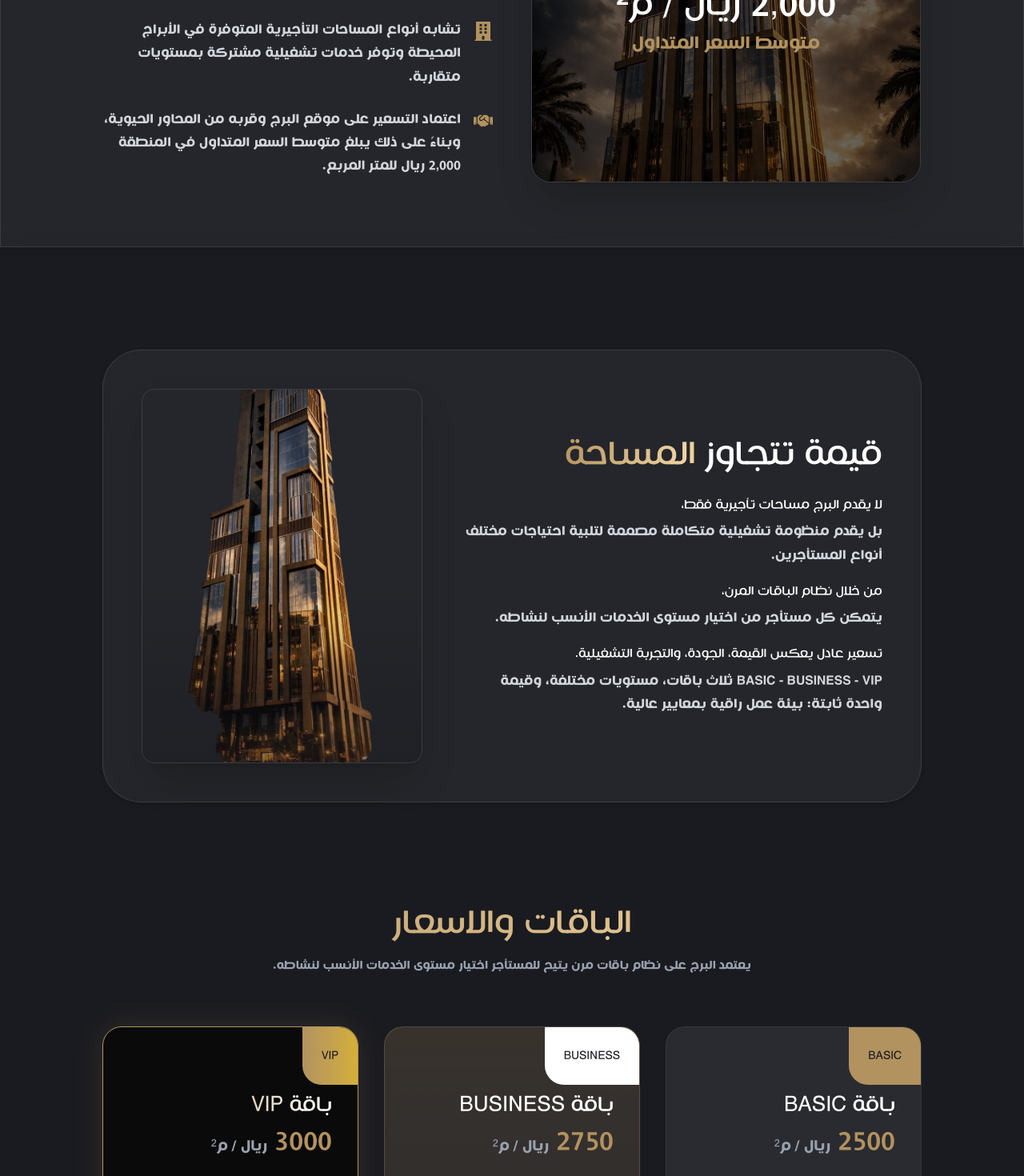
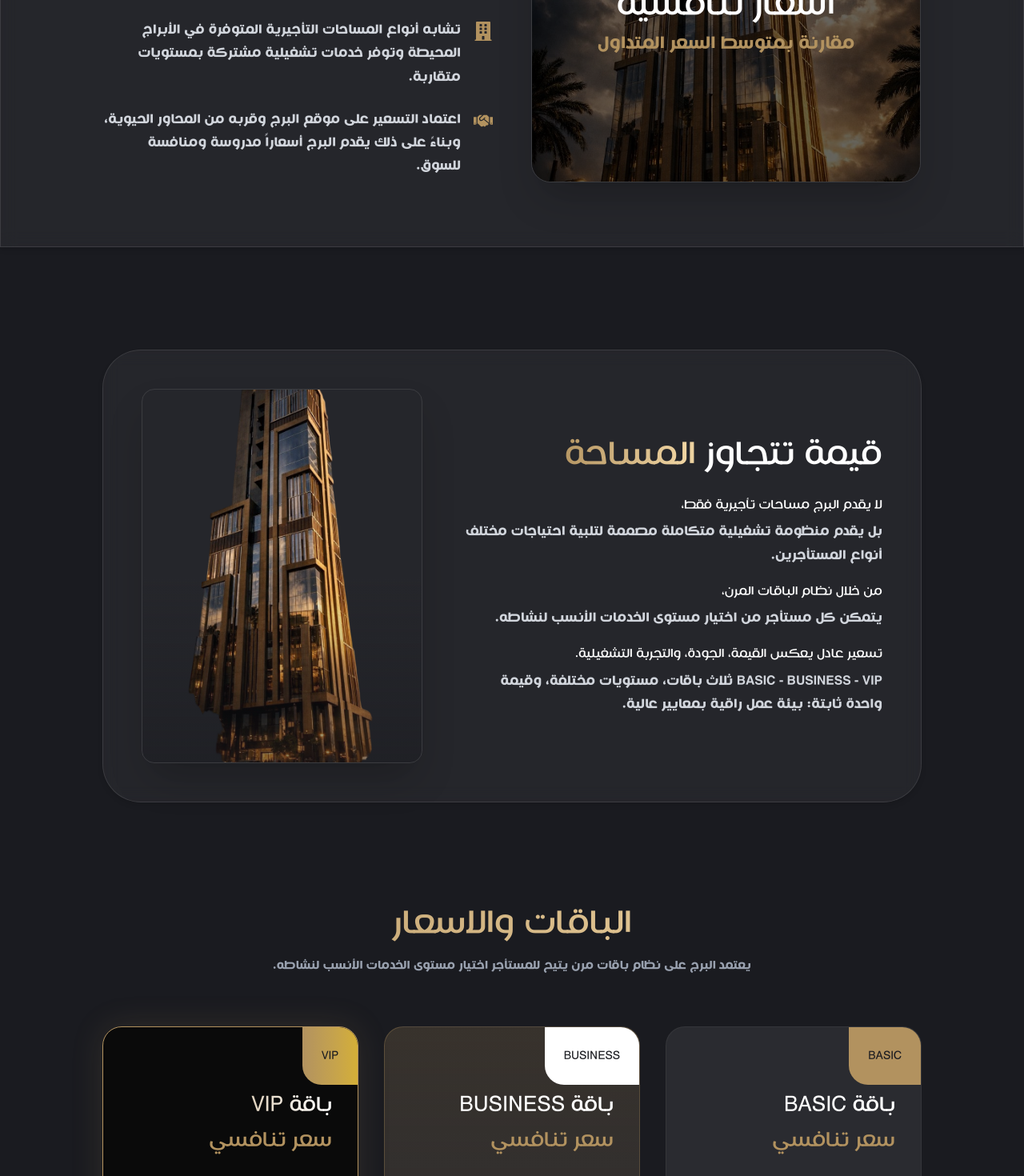
Before and after one commit to AmmarBr/Al-Mughib-Company, a React (Vite) app: page /burj-al-mughib in a window 1280 px wide. Shown: the part 1340-2810 px from the top of the page at 80% size. Built offline with nearby package versions, Linux system fonts and the light colour scheme.

Commit message:
12th commit

```diff
--- a/src/components/BurjDetails.jsx
+++ b/src/components/BurjDetails.jsx
@@ -121,8 +121,8 @@ export default function BurjDetails() {
                                 <img src={assets.about_bg} alt="Neighborhood" className="w-full h-[400px] object-cover transition-transform duration-700 group-hover:scale-110" />
                                 <div className="absolute inset-0 bg-black/60 flex items-center justify-center">
                                     <h3 className="text-4xl md:text-5xl font-bold text-white text-center">
-                                        2,000 ريال / م²<br />
-                                        <span className="text-xl md:text-2xl font-normal text-[var(--brand-gold)] mt-2 block">متوسط السعر المتداول</span>
+                                        أسعار تنافسية<br />
+                                        <span className="text-xl md:text-2xl font-normal text-[var(--brand-gold)] mt-2 block">مقارنة بمتوسط السعر المتداول</span>
                                     </h3>
                                 </div>
                             </div>
@@ -155,7 +155,7 @@ export default function BurjDetails() {
                                 <motion.li variants={fadeInUp} className='flex gap-4 items-start'>
                                     <FaHandshake className='text-[var(--brand-gold)] text-2xl mt-1 shrink-0' />
                                     <p className='text-gray-300 text-lg leading-relaxed'>
-                                        اعتماد التسعير على موقع البرج وقربه من المحاور الحيوية، وبناءً على ذلك يبلغ متوسط السعر المتداول في المنطقة 2,000 ريال للمتر المربع.
+                                        اعتماد التسعير على موقع البرج وقربه من المحاور الحيوية، وبناءً على ذلك يقدم البرج أسعاراً مدروسة ومنافسة للسوق.
                                     </p>
                                 </motion.li>
                             </ul>
@@ -220,8 +220,8 @@ export default function BurjDetails() {
                         </div>
                         <div className='p-8 pt-20 flex-grow'>
                             <h3 className='text-3xl font-bold text-white mb-2'>باقة BASIC</h3>
-                            <div className='text-4xl font-bold text-[var(--brand-gold)] mb-6'>
-                                2500 <span className='text-xl text-gray-400 font-normal'>ريال / م²</span>
+                            <div className='text-3xl font-bold text-[var(--brand-gold)] mb-6'>
+                                سعر تنافسي
                             </div>
                             <p className='text-gray-400 mb-8 border-b border-white/10 pb-6 min-h-[5rem]'>
                                 باقة تشغيلية أساسية مصممة لتوفير بيئة عمل متكاملة، مع إتاحة خدمات إضافية اختيارية.
@@ -251,8 +251,8 @@ export default function BurjDetails() {
                         </div>
                         <div className='p-8 pt-20 flex-grow'>
                             <h3 className='text-3xl font-bold text-white mb-2'>باقة BUSINESS</h3>
-                            <div className='text-4xl font-bold text-[var(--brand-gold)] mb-6'>
-                                2750 <span className='text-xl text-gray-400 font-normal'>ريال / م²</span>
+                            <div className='text-3xl font-bold text-[var(--brand-gold)] mb-6'>
+                                سعر تنافسي
                             </div>
                             <p className='text-gray-400 mb-8 border-b border-white/10 pb-6 min-h-[5rem]'>
                                 باقة أعمال متقدمة موجهة للشركات، تجمع بين الخدمات الأساسية ومجموعة موسعة من الخدمات الإضافية.
@@ -287,8 +287,8 @@ export default function BurjDetails() {
                         </div>
                         <div className='p-8 pt-20 flex-grow'>
                             <h3 className='text-3xl font-bold text-transparent bg-clip-text bg-gradient-to-r from-[var(--brand-gold)] to-white mb-2'>باقة VIP</h3>
-                            <div className='text-4xl font-bold text-[var(--brand-gold)] mb-6'>
-                                3000 <span className='text-xl text-gray-400 font-normal'>ريال / م²</span>
+                            <div className='text-3xl font-bold text-[var(--brand-gold)] mb-6'>
+                                سعر تنافسي
                             </div>
                             <p className='text-gray-400 mb-8 border-b border-white/10 pb-6 min-h-[5rem]'>
                                 باقة حصرية موجهة للإدارات العليا وكبرى الشركات، توفر أعلى مستوى من الخصوصية والرفاهية والخدمات.
```
